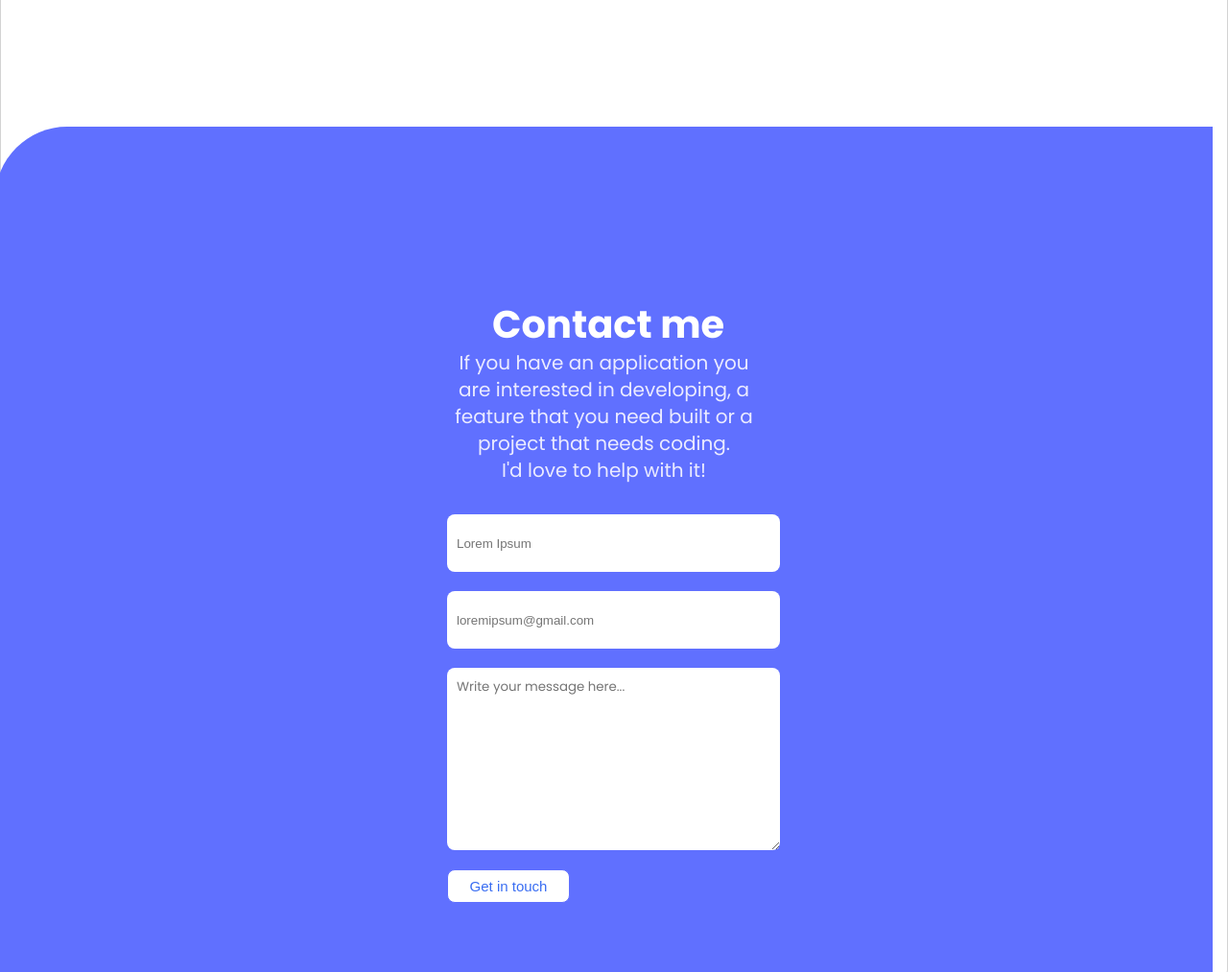
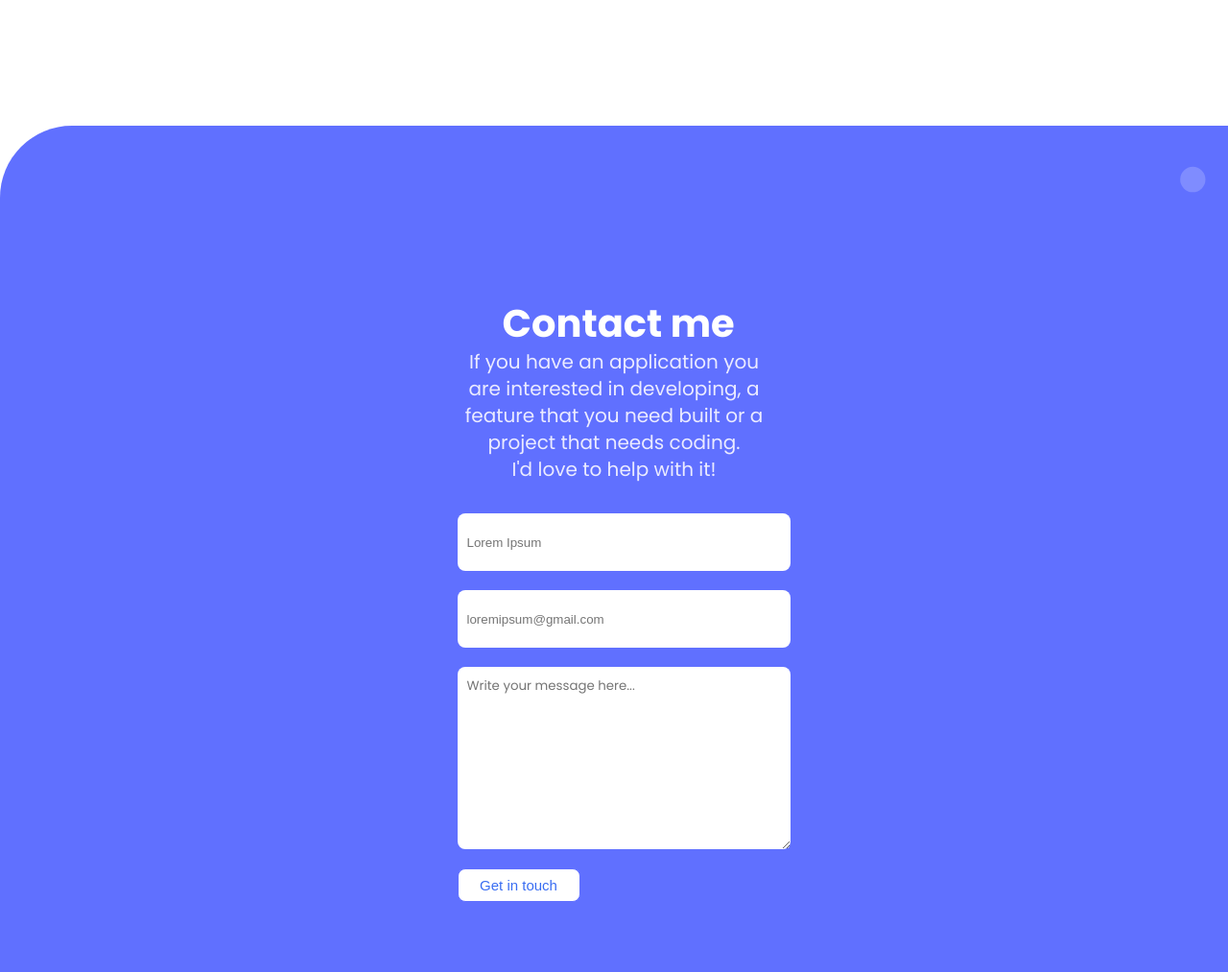
Before and after one commit to pradmon/My-Portfolio, a plain HTML site: page index.html in a window 1280 px wide. Shown: the part 3920-4933 px from the top of the page at 96% size. Drawn offline with Linux system fonts and the light colour scheme.

Commit message:
Fixed about myself section

```diff
--- a/style.css
+++ b/style.css
@@ -240,12 +240,16 @@ body {
 .work1,
 .work2,
 .work3,
-.work4,
-.about-myself {
+.work4 {
   border-radius: 16px;
   background-color: #fff;
   border: 1px solid lightgray;
   padding: 15px;
+}
+
+.about-myself{
+  background-repeat: no-repeat;
+  background-size: contain;
 }
 
 .work1-detail ul li .text-decoration {
@@ -491,8 +495,9 @@ body {
   background-repeat: no-repeat;
   background-position: 130% 20%;
   border-radius: 75px 0 0 0;
-  margin-left: -21px;
   margin-top: 177px;
+  background-repeat: no-repeat;
+  background-size: contain;
 }
 
 .contact_footer p {
```
